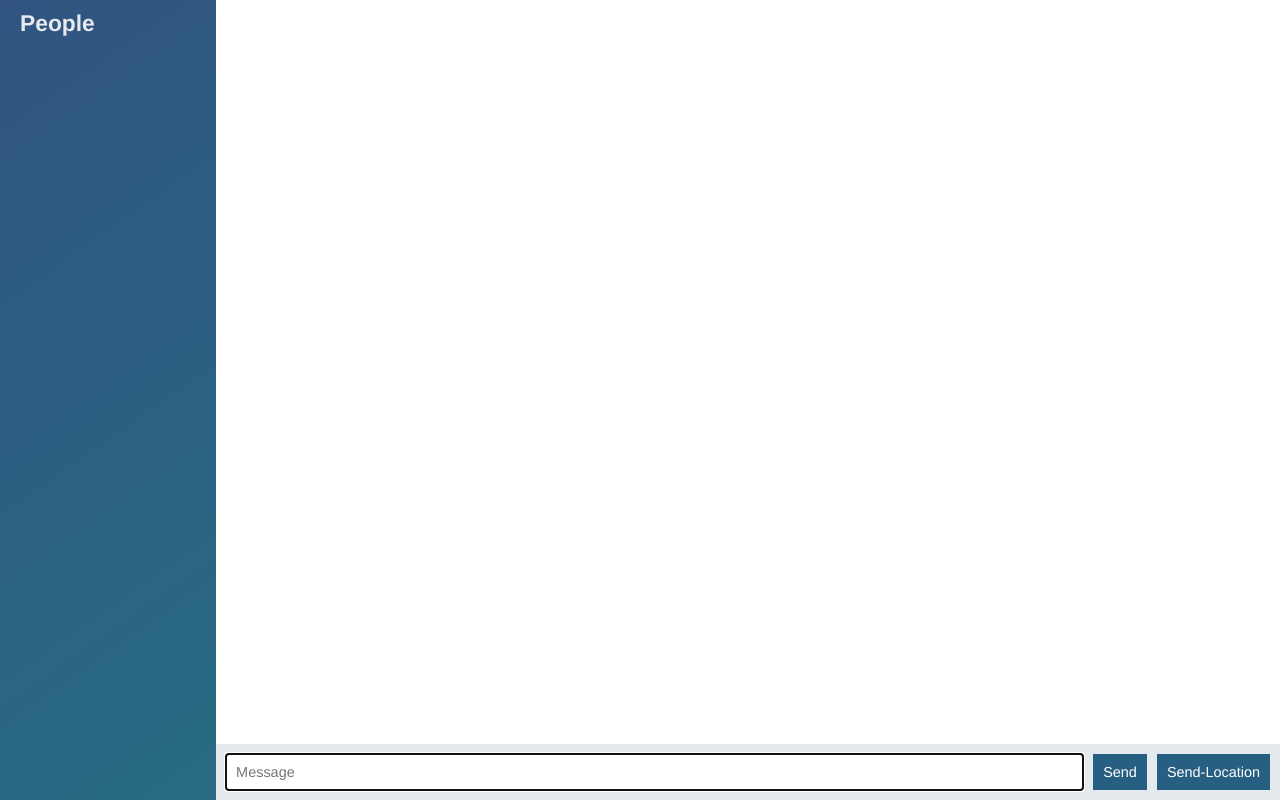
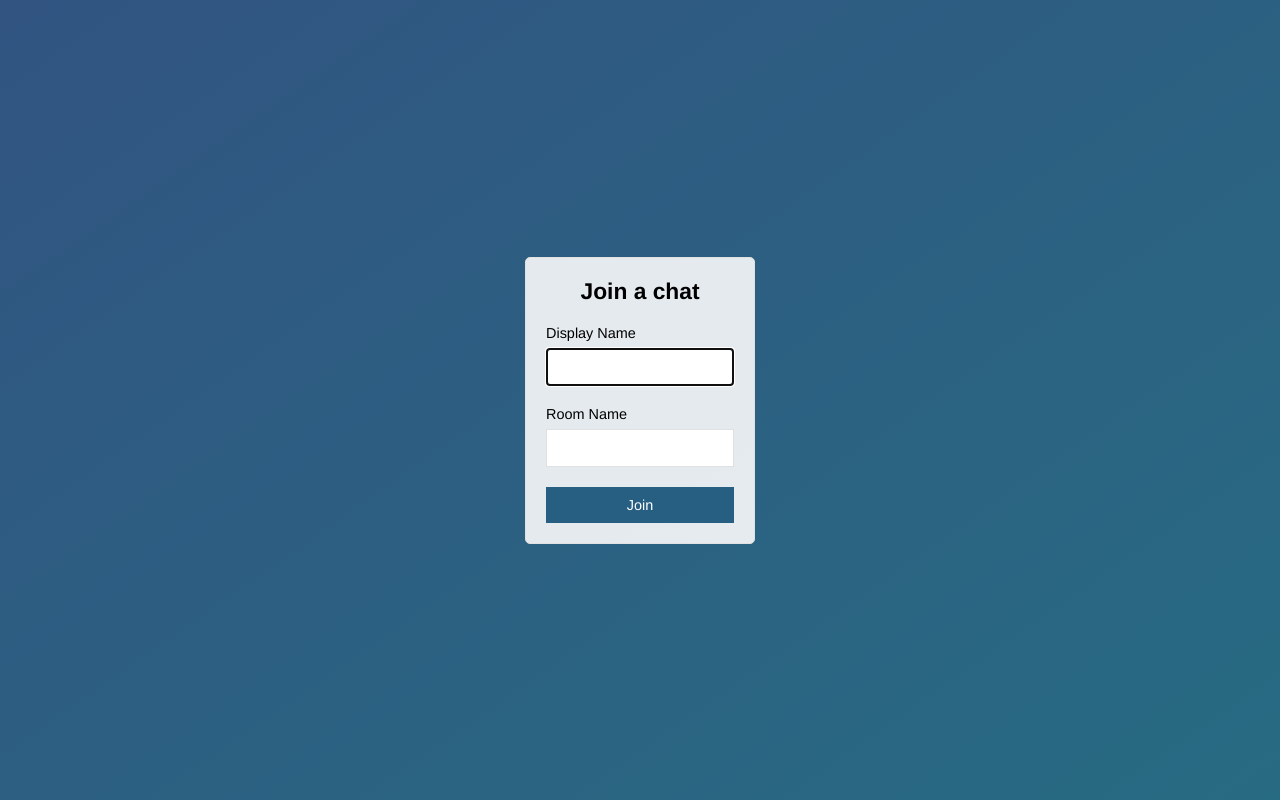
Before and after one commit to vibakar/node-chat-app, a website: page public/index.html in a window 1280 px wide. Drawn offline with nearby package versions, Linux system fonts and the light colour scheme; no server answers.

Commit message:
added join page

```diff
--- a/public/index.html
+++ b/public/index.html
@@ -4,59 +4,28 @@
   <meta charset="UTF-8">
   <meta name="viewport" content="width=device-width, initial-scale=1.0">
   <meta http-equiv="X-UA-Compatible" content="ie=edge">
-  <title>Chat App</title>
+  <title>Join | Chat App</title>
   <link rel="stylesheet" href="css/styles.css">
+
 </head>
-<body class="chat">
-
-  <div class="chat__sidebar">
-    <h3>People</h3>
-      <div id="users"></div>
+<body class="centered-form">
+  <div class="centered-form__form">
+    <form action="chat.html">
+      <div class="form-field">
+        <h3>Join a chat</h3>
+      </div>
+      <div class="form-field">
+        <label for="name">Display Name</label>
+        <input type="text" name="name" autofocus=""/>
+      </div>
+      <div class="form-field">
+        <label for="room">Room Name</label>
+        <input type="text" name="room" />
+      </div>
+      <div class="form-field">
+        <button>Join</button>
+      </div>
+   </form>
   </div>
-
-<div class="chat__main">
-  <ol id="messages" class="chat__messages"></ol>
-
-  <div class="chat__footer">
-    <form id="message-form" >
-      <input type="text" name="message" placeholder="Message" autofocus autocomplete="off"/>
-      <button>Send</button>
-    </form>
-      <button id="send-location">Send-Location</button>
-  </div>
-</div>
-
-<script id="message-template" type="text/template">
-  <li class="message">
-    <div class="message__title">
-      <h4>{{from}}</h4>
-      <span>{{createdAt}}</span>
-    </div>
-    <div class="message__body">
-      <p>{{text}}</p>
-    </div>
-  </li>
-</script>
-
-<script id="location-message-template" type="text/template">
-  <li class="message">
-    <div class="message__title">
-      <h4>{{from}}</h4>
-      <span>{{createdAt}}</span>
-    </div>
-    <div class="message__body">
-      <p>
-        <a href="{{url}}" target="_blank">My Current Location</a>
-      </p>
-    </div>
-  </li>
-</script>
-
-<script src="/socket.io/socket.io.js"></script>
-<script src="https://ajax.googleapis.com/ajax/libs/jquery/3.1.1/jquery.min.js"></script>
-<script src="js/libs/moment.js"></script>
-<script src="js/libs/mustache.js"></script>
-<script src="js/index.js"></script>
-
 </body>
 </html>
```
Also changed, not shown: public/chat.html (added, +62 -0 lines), public/js/chat.js (renamed from public/js/index.js).
